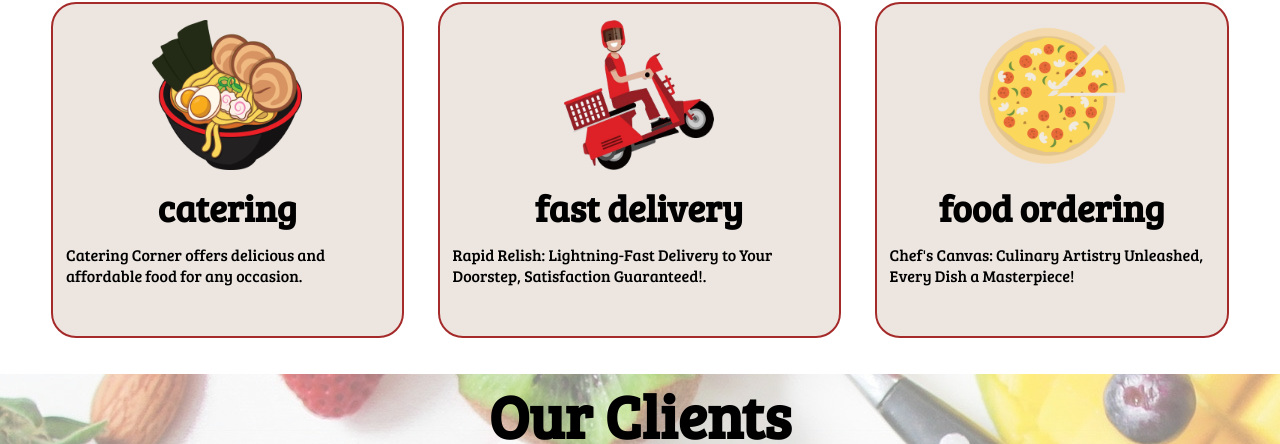
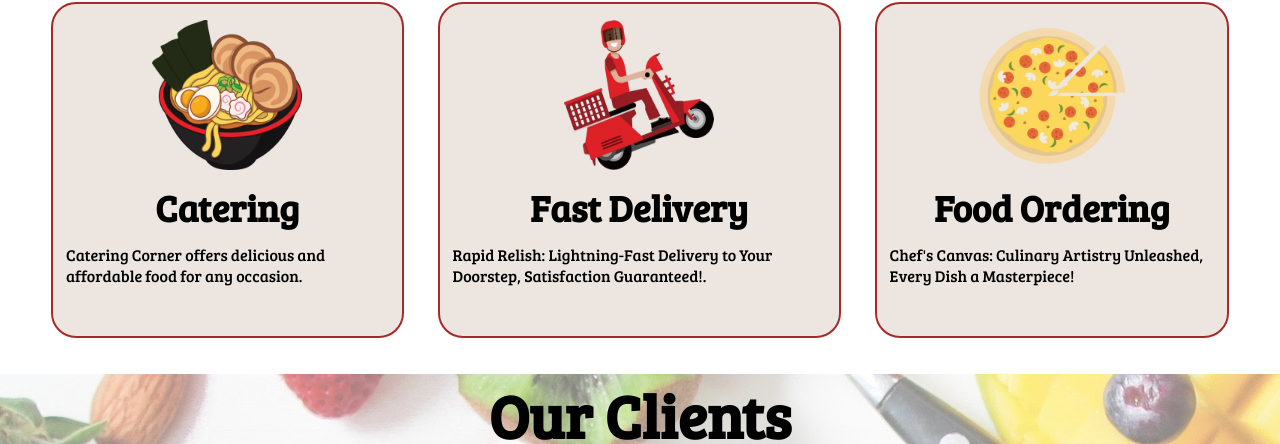
Before and after one commit to Vijay-2005/InstantFood, a plain HTML site: page index.html in a window 1280 px wide. Shown: the part 721-1165 px from the top of the page. Drawn offline with Linux system fonts and the light colour scheme.

Commit message:
second commit

```diff
--- a/index.html
+++ b/index.html
@@ -52,17 +52,17 @@
         <div id="services">
             <div class="box">
                 <img src="img/forc/ramen-3950790.png" alt="">
-                <h2 class="h-secondary center"> catering </h2>
+                <h2 class="h-secondary center"> Catering </h2>
                 <p class="text"> Catering Corner offers delicious and affordable food for any occasion.</p>
             </div>
             <div class="box">
                 <img src="img/forc/food delivery.png" alt="">
-                <h2 class="h-secondary center"> fast delivery</h2>
+                <h2 class="h-secondary center"> Fast Delivery</h2>
                 <p class="text"> Rapid Relish: Lightning-Fast Delivery to Your Doorstep, Satisfaction Guaranteed!. </p>
             </div>
             <div class="box">
                 <img src="img/forc/pizza-1428931.png" alt="">
-                <h2 class="h-secondary center"> food ordering</h2>
+                <h2 class="h-secondary center"> Food Ordering</h2>
                 <p class="text">Chef's Canvas: Culinary Artistry Unleashed, Every Dish a Masterpiece!</p>
             </div>
     </section>
```
